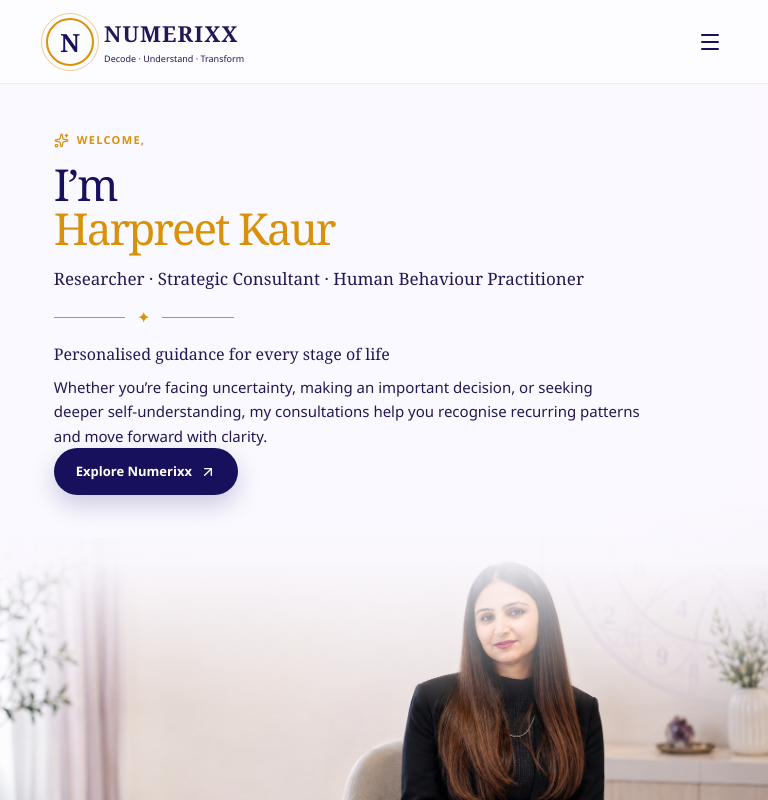
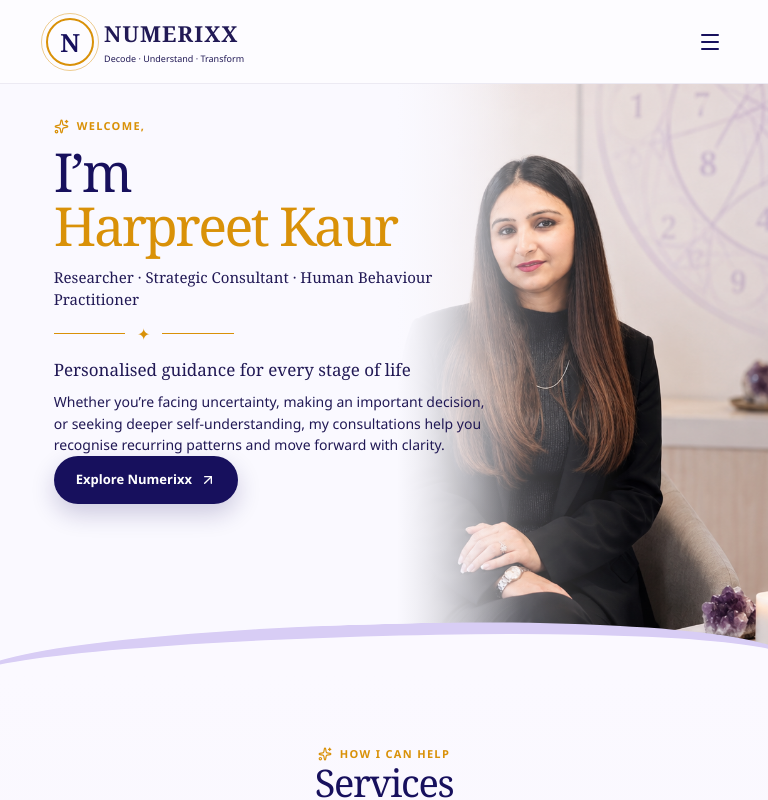
Before and after one commit to chetannagoriya/numerixx, a Next.js app: page / in a window 768 px wide. Shown: the top 800 px of the page. Built offline with nearby package versions, Linux system fonts and the light colour scheme.

Commit message:
Fix home hero at tablet widths

```diff
--- a/app/globals.css
+++ b/app/globals.css
@@ -634,3 +634,47 @@ nav a:first-child:after{display:none}.services-preview{background:linear-gradien
   .about-stat{right:12px}.stat-one{top:12%}.stat-two{top:47%}
   .curve-divider,.services-wave,.event-wave,.about-reference-hero:after{bottom:-42px;height:84px}
 }
+
+/* Keep the Home introduction in one composed frame on tablets. */
+@media(min-width:651px) and (max-width:1000px){
+  .pdf-hero{
+    height:590px;
+    min-height:0;
+    padding-bottom:0;
+  }
+  .pdf-portrait{
+    inset:0;
+    width:100%;
+    height:100%;
+    min-height:0;
+  }
+  .pdf-portrait>img{
+    width:100%;
+    height:100%;
+    object-fit:cover;
+    object-position:55% center;
+  }
+  .pdf-hero:before{
+    background:linear-gradient(90deg,#fbf9ff 0%,#fbf9fff8 37%,#fbf9ffbd 54%,#fbf9ff3d 70%,transparent 82%);
+  }
+  .pdf-hero-copy{
+    width:68%;
+    height:100%;
+    padding:34px 24px 76px 7vw;
+  }
+  .pdf-hero h1{
+    margin:10px 0 14px;
+    font-size:clamp(48px,7vw,58px);
+  }
+  .pdf-hero .hero-role{
+    max-width:520px;
+    font-size:15px;
+  }
+  .pdf-hero .ornament{margin:11px 0}
+  .pdf-hero-copy h2{font-size:17px}
+  .pdf-hero-copy>p:not(.eyebrow,.hero-role){
+    max-width:510px;
+    font-size:14px;
+    line-height:1.55;
+  }
+}
```
